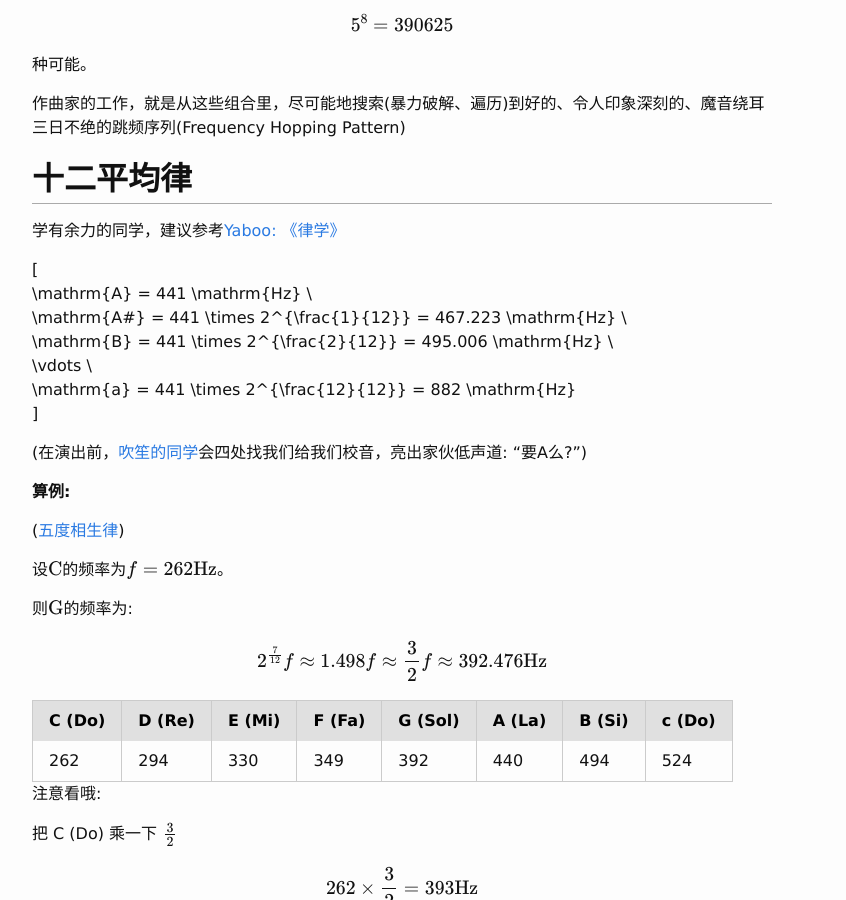
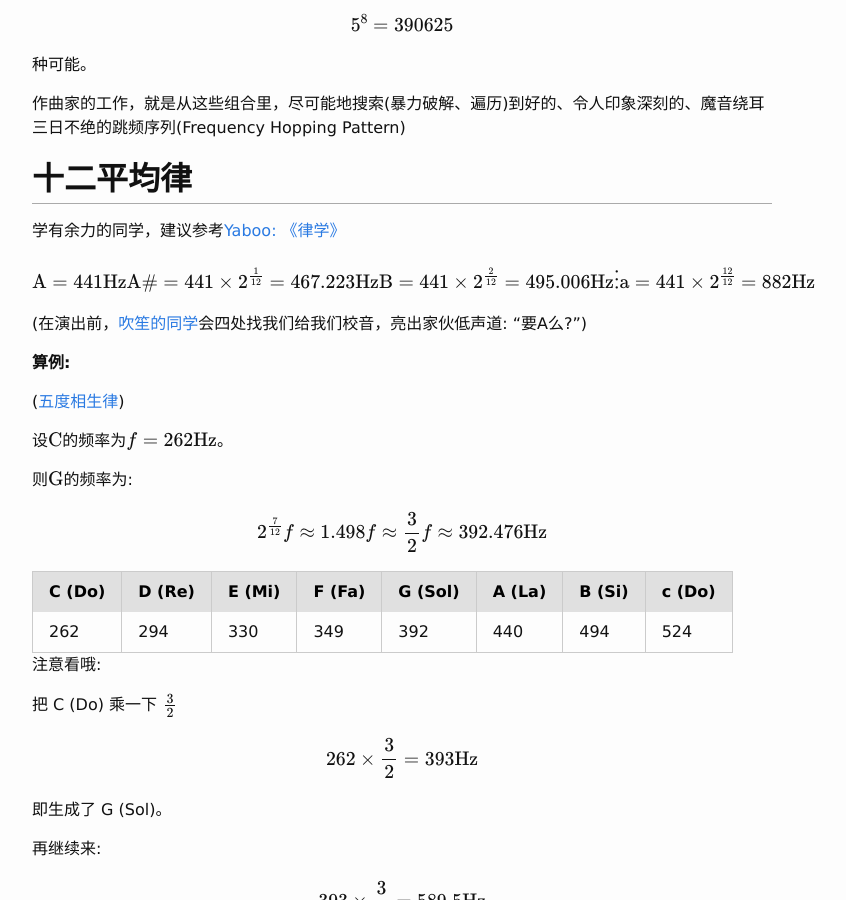
Before and after one commit to scateu/scateu.github.io, a Jekyll site: the page built from _posts/2017-03-01-notes-on-automated-composition.md, in a window 1280 px wide and 900 px high, scrolled down 317 px. Shown: the whole window, without its empty margins (238-1084 px from the left). Built offline with Jekyll 4.4.1, drawn with Linux system fonts in a browser that asks for light colours; nearby versions of some CDN libraries; formulas are drawn with MathJax 3; comment, search, counter and statistics services are not loaded.

Commit message:
Mon Dec 28 19:08:47 CST 2020

```diff
--- a/_posts/2017-03-01-notes-on-automated-composition.md
+++ b/_posts/2017-03-01-notes-on-automated-composition.md
@@ -22,13 +22,11 @@ $$
 
 学有余力的同学，建议参考[Yaboo: 《律学》](https://leoyaboo.github.io/2017/03/04/musical-temperament.html)
 
-\[
-\mathrm{A} = 441 \mathrm{Hz} \\
+$$ \mathrm{A} = 441 \mathrm{Hz} \\
 \mathrm{A\#} = 441 \times 2^{\frac{1}{12}} = 467.223 \mathrm{Hz} \\
 \mathrm{B} = 441 \times 2^{\frac{2}{12}} = 495.006 \mathrm{Hz} \\
 \vdots \\
-\mathrm{a} = 441 \times 2^{\frac{12}{12}} = 882 \mathrm{Hz}
-\]
+\mathrm{a} = 441 \times 2^{\frac{12}{12}} = 882 \mathrm{Hz} $$
 
 (在演出前，[吹笙的同学](https://sites.google.com/site/mydtsinghua/dui-wei-jie-shao/xue-yuan-ban)会四处找我们给我们校音，亮出家伙低声道: "要A么?")
 
```
